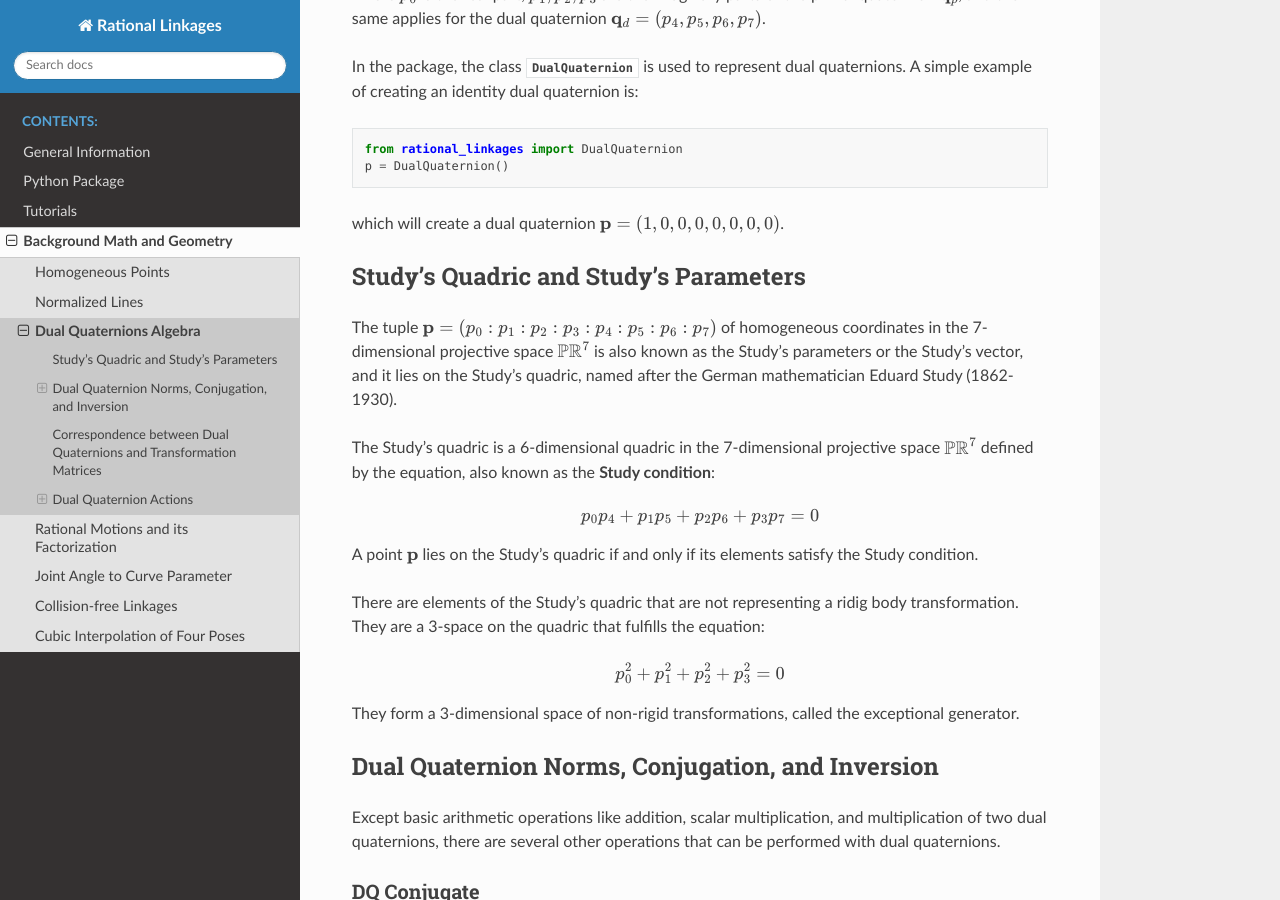
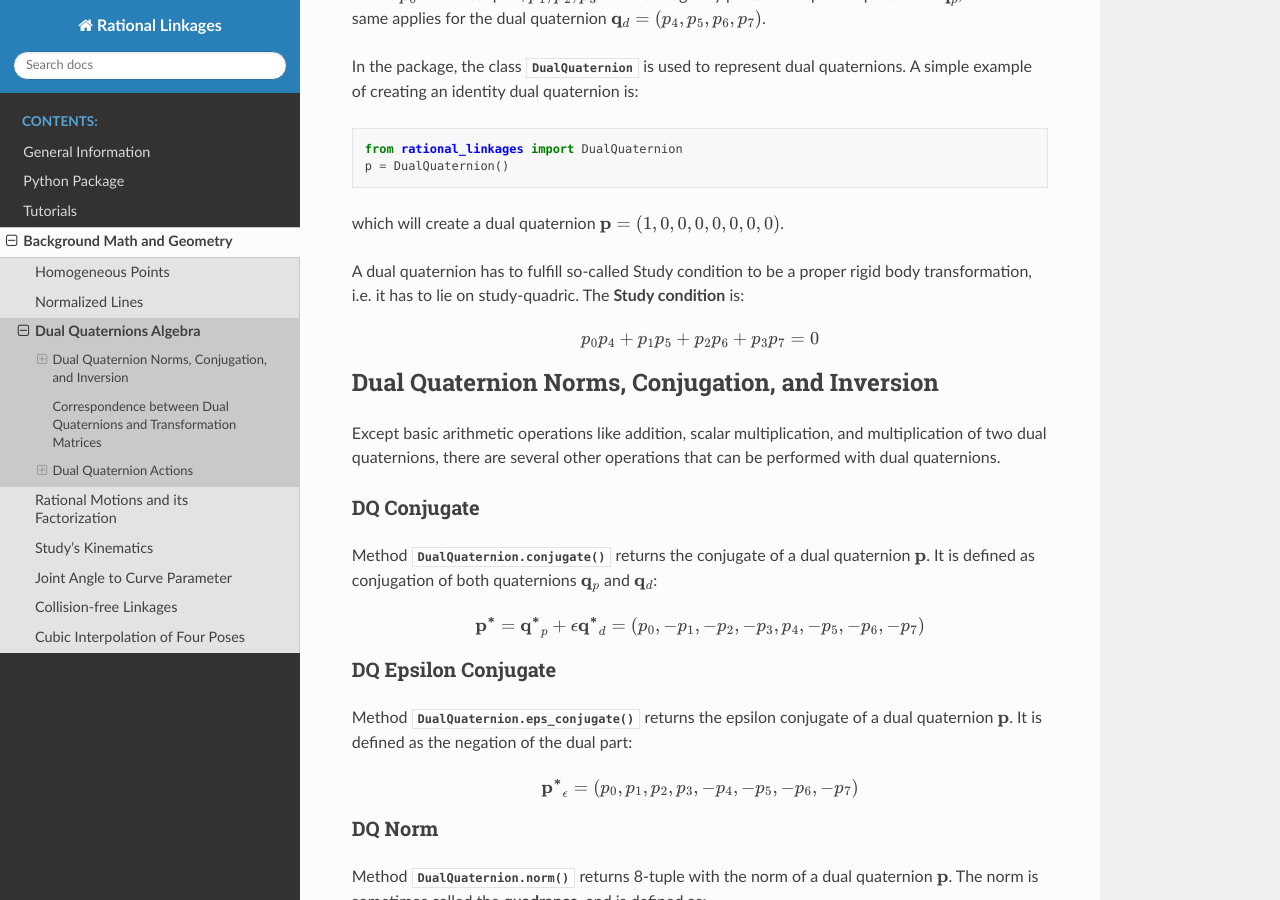
Before and after one commit to hucik14/rational-linkages, a Sphinx documentation site: the page built from docs/source/background-math/dualquaternions.rst, in a window 1280 px wide and 900 px high, scrolled down 820 px. Built offline with Sphinx 7.4.7 and the Read the Docs theme 2.0.0, drawn with Linux system fonts in a browser that asks for light colours; cross-references to code outside the pages are shown as plain code; some of the changed text lies outside the part shown.

Commit message:
docs: update to DQ and Study kinematics
Changelog: changed

```diff
--- a/docs/source/background-math.rst
+++ b/docs/source/background-math.rst
@@ -8,6 +8,7 @@ Background Math and Geometry
    background-math/points-lines
    background-math/dualquaternions
    background-math/motions_and_factorization
+   background-math/studys-kinematics
    background-math/joint-angle-to-t
    background-math/comb-optim
    background-math/motion-interp-4p
--- a/docs/source/background-math/dualquaternions.rst
+++ b/docs/source/background-math/dualquaternions.rst
@@ -1,10 +1,13 @@
+.. _dual-quaternions:
+
 Dual Quaternions Algebra
 ========================
 
 Dual quaternions are a mathematical tool used to represent rigid transformations in 3D
 space, or more concretely, the special Euclidean space SE(3). They are an extension of
 quaternions, which are used to represent rotations. For more mathematical details, see
-books by :footcite:t:`Bottema1979`, or :footcite:t:`Selig2005`,
+books by :footcite:t:`Bottema1979`, or :footcite:t:`Selig2005`. The geometrical
+basics are explained in :ref:`studys-kinematics`.
 
 Dual quaternions are composed of two quaternions, one representing the rotation and
 the other representing the translation. It is an 8-dimensional vector space over the
@@ -42,32 +45,13 @@ quaternions. A simple example of creating an identity dual quaternion is:
 
 which will create a dual quaternion :math:`\mathbf{p} = (1, 0, 0, 0, 0, 0, 0, 0)`.
 
-Study's Quadric and Study's Parameters
---------------------------------------
-
-The tuple :math:`\mathbf{p} = (p_0 : p_1 : p_2 : p_3 : p_4 : p_5 : p_6 : p_7)` of
-homogeneous coordinates in the 7-dimensional projective space :math:`\mathbb{PR}^7`
-is also known as the Study's parameters or the Study's vector, and it lies on the
-Study's quadric, named after the German mathematician Eduard Study (1862-1930).
-
-The Study's quadric is a 6-dimensional
-quadric in the 7-dimensional projective space :math:`\mathbb{PR}^7` defined by the
-equation, also known as the **Study condition**:
+A dual quaternion has to fulfill so-called Study condition to be
+a proper rigid body transformation, i.e. it has to lie on
+:ref:`study-quadric`. The **Study condition** is:
 
 .. math::
     p_0 p_4 + p_1 p_5 + p_2 p_6 + p_3 p_7 = 0
 
-A point :math:`\mathbf{p}` lies on the Study's quadric if and only if its elements
-satisfy the Study condition.
-
-There are elements of the Study's quadric that are not representing a ridig body
-transformation. They are a 3-space on the quadric that fulfills the equation:
-
-.. math::
-    p_0^2 + p_1^2 + p_2^2 + p_3^2 = 0
-
-They form a 3-dimensional space of non-rigid transformations, called the exceptional
-generator.
 
 Dual Quaternion Norms, Conjugation, and Inversion
 -------------------------------------------------
```
Also changed, not shown: docs/source/background-math/studys-kinematics.rst (added, +40 -0 lines), docs/source/refs.bib (+9 -0 lines).
